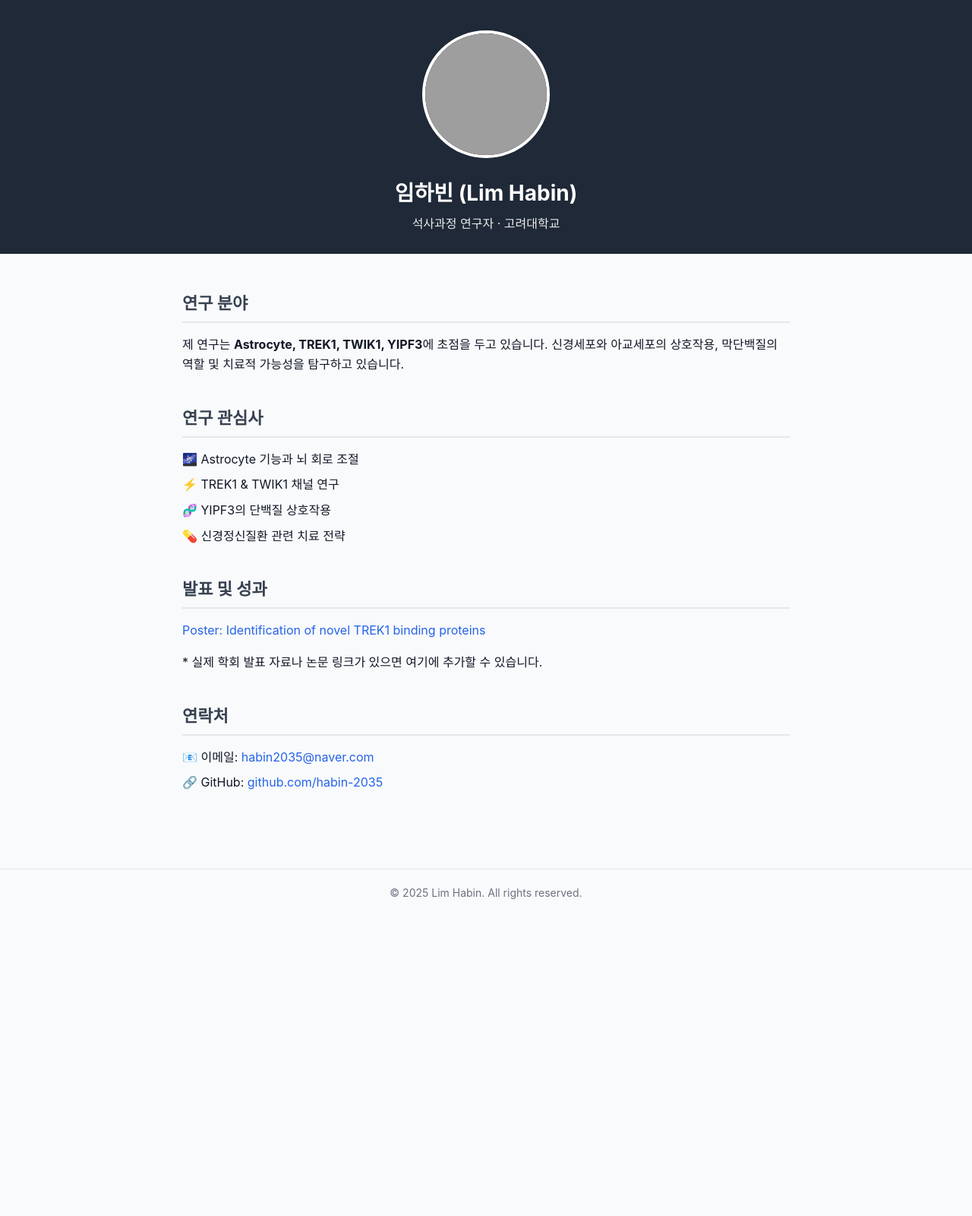
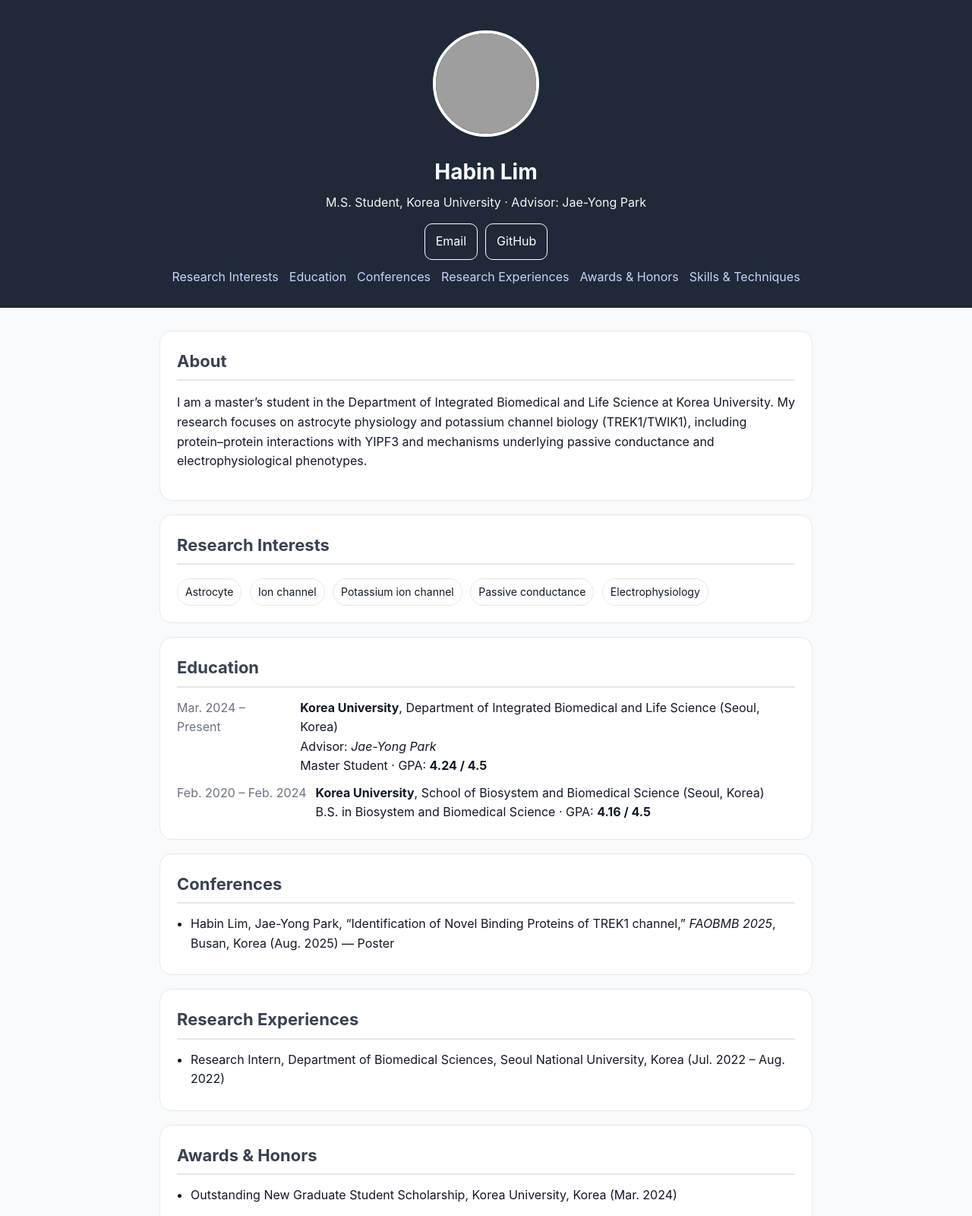
Before and after one commit to habin-2035/habin-2035.github.io, a plain HTML site: page index.html in a window 1280 px wide. Shown: the top 1600 px of the page at 76% size. Before the commit the page ends 1206 px from the top, so only its background shows below. Drawn offline with Linux system fonts and the light colour scheme; grey boxes are pictures that could not be loaded.

Commit message:
Update index.html

```diff
--- a/index.html
+++ b/index.html
@@ -1,124 +1,152 @@
 <!DOCTYPE html>
-<html lang="ko">
+<html lang="en">
 <head>
   <meta charset="utf-8">
   <meta name="viewport" content="width=device-width,initial-scale=1">
-  <title>Researcher Homepage | Lim Habin</title>
+  <title>Habin Lim | Research Homepage</title>
   <style>
-    body {
-      font-family: -apple-system, BlinkMacSystemFont, "Segoe UI", Roboto, Arial, sans-serif;
-      margin: 0;
-      background-color: #f9fafb;
-      color: #111827;
-      line-height: 1.6;
+    :root{
+      --bg:#f9fafb; --fg:#111827; --muted:#6b7280; --card:#ffffff;
+      --line:#e5e7eb; --primary:#2563eb; --accent:#1f2937;
     }
-    header {
-      text-align: center;
-      padding: 40px 20px 20px;
-      background: #1f2937;
-      color: #fff;
-    }
-    header img {
-      width: 160px;
-      height: 160px;
-      border-radius: 50%;
-      border: 4px solid #fff;
-      margin-bottom: 16px;
-      object-fit: cover;
-    }
-    header h1 {
-      margin: 0;
-      font-size: 28px;
-    }
-    header p {
-      margin: 6px 0;
-      font-size: 16px;
-      opacity: 0.9;
-    }
-    main {
-      max-width: 800px;
-      margin: 0 auto;
-      padding: 30px 20px 60px;
-    }
-    section {
-      margin-bottom: 40px;
-    }
-    h2 {
-      border-bottom: 2px solid #e5e7eb;
-      padding-bottom: 6px;
-      margin-bottom: 16px;
-      font-size: 22px;
-      color: #374151;
-    }
-    ul {
-      list-style: none;
-      padding: 0;
-    }
-    ul li {
-      margin-bottom: 8px;
-    }
-    a {
-      color: #2563eb;
-      text-decoration: none;
-    }
-    a:hover {
-      text-decoration: underline;
-    }
-    footer {
-      text-align: center;
-      padding: 20px;
-      font-size: 14px;
-      color: #6b7280;
-      border-top: 1px solid #e5e7eb;
-    }
+    *{box-sizing:border-box}
+    body{margin:0; font-family:-apple-system,BlinkMacSystemFont,"Segoe UI",Roboto,Arial,sans-serif; background:var(--bg); color:var(--fg); line-height:1.6}
+    a{color:var(--primary); text-decoration:none}
+    a:hover{text-decoration:underline}
+    header{background:var(--accent); color:#fff; padding:40px 20px 28px; text-align:center}
+    header .avatar{width:140px; height:140px; border-radius:50%; border:4px solid #fff; object-fit:cover; margin-bottom:16px}
+    nav{margin-top:10px; display:flex; gap:14px; justify-content:center; flex-wrap:wrap}
+    nav a{color:#c7d2fe}
+    .wrap{max-width:900px; margin:0 auto; padding:30px 20px 64px}
+    section{background:var(--card); border:1px solid var(--line); border-radius:16px; padding:22px; margin-bottom:18px}
+    h1{margin:0 0 6px; font-size:28px}
+    h2{margin:0 0 14px; font-size:22px; color:#374151; border-bottom:2px solid var(--line); padding-bottom:6px}
+    .subtitle{margin:6px 0 14px; opacity:.95}
+    .grid{display:grid; gap:14px}
+    @media (min-width:720px){ .grid.two{grid-template-columns:1fr 1fr} }
+    ul{margin:0; padding-left:18px}
+    li{margin-bottom:6px}
+    .item{display:flex; gap:12px}
+    .item .date{min-width:150px; color:var(--muted)}
+    .pill{display:inline-block; border:1px solid var(--line); border-radius:999px; padding:6px 10px; margin:4px 6px 0 0; font-size:14px; background:#fff}
+    footer{text-align:center; padding:22px; color:var(--muted)}
+    .btn{display:inline-block; padding:10px 14px; border:1px solid #fff; border-radius:10px; color:#fff}
+    .links{display:flex; gap:10px; justify-content:center; margin-top:10px; flex-wrap:wrap}
   </style>
 </head>
 <body>
   <header>
-    <!-- 추후 프로필 사진이 있으면 src에 URL 추가 -->
-    <img src="https://avatars.githubusercontent.com/habin-2035" alt="Profile Picture">
-    <h1>임하빈 (Lim Habin)</h1>
-    <p>석사과정 연구자 · 고려대학교</p>
+    <!-- Use your GitHub avatar for now; replace src with your own photo URL later -->
+    <img class="avatar" src="https://avatars.githubusercontent.com/habin-2035" alt="Profile photo">
+    <h1>Habin Lim</h1>
+    <div class="subtitle">M.S. Student, Korea University · Advisor: Jae-Yong Park</div>
+    <div class="links">
+      <a class="btn" href="mailto:habin2035@naver.com">Email</a>
+      <a class="btn" href="https://github.com/habin-2035" target="_blank" rel="noopener">GitHub</a>
+    </div>
+    <nav>
+      <a href="#research-interests">Research Interests</a>
+      <a href="#education">Education</a>
+      <a href="#conferences">Conferences</a>
+      <a href="#experience">Research Experiences</a>
+      <a href="#awards">Awards & Honors</a>
+      <a href="#skills">Skills & Techniques</a>
+    </nav>
   </header>
 
-  <main>
-    <section>
-      <h2>연구 분야</h2>
+  <main class="wrap">
+    <section id="about">
+      <h2>About</h2>
       <p>
-        제 연구는 <strong>Astrocyte, TREK1, TWIK1, YIPF3</strong>에 초점을 두고 있습니다.
-        신경세포와 아교세포의 상호작용, 막단백질의 역할 및 치료적 가능성을 탐구하고 있습니다.
+        I am a master’s student in the Department of Integrated Biomedical and Life Science at Korea University.
+        My research focuses on astrocyte physiology and potassium channel biology (TREK1/TWIK1), including protein–protein interactions with YIPF3 and mechanisms underlying passive conductance and electrophysiological phenotypes.
       </p>
     </section>
 
-    <section>
-      <h2>연구 관심사</h2>
+    <section id="research-interests">
+      <h2>Research Interests</h2>
+      <div>
+        <span class="pill">Astrocyte</span>
+        <span class="pill">Ion channel</span>
+        <span class="pill">Potassium ion channel</span>
+        <span class="pill">Passive conductance</span>
+        <span class="pill">Electrophysiology</span>
+      </div>
+    </section>
+
+    <section id="education">
+      <h2>Education</h2>
+
+      <div class="item">
+        <div class="date">Mar. 2024 – Present</div>
+        <div>
+          <strong>Korea University</strong>, Department of Integrated Biomedical and Life Science (Seoul, Korea)<br>
+          Advisor: <em>Jae-Yong Park</em><br>
+          Master Student · GPA: <strong>4.24 / 4.5</strong>
+        </div>
+      </div>
+
+      <div class="item" style="margin-top:10px;">
+        <div class="date">Feb. 2020 – Feb. 2024</div>
+        <div>
+          <strong>Korea University</strong>, School of Biosystem and Biomedical Science (Seoul, Korea)<br>
+          B.S. in Biosystem and Biomedical Science · GPA: <strong>4.16 / 4.5</strong>
+        </div>
+      </div>
+    </section>
+
+    <section id="conferences">
+      <h2>Conferences</h2>
       <ul>
-        <li>🌌 Astrocyte 기능과 뇌 회로 조절</li>
-        <li>⚡ TREK1 & TWIK1 채널 연구</li>
-        <li>🧬 YIPF3의 단백질 상호작용</li>
-        <li>💊 신경정신질환 관련 치료 전략</li>
+        <li>
+          Habin Lim, Jae-Yong Park, “Identification of Novel Binding Proteins of TREK1 channel,”
+          <em>FAOBMB 2025</em>, Busan, Korea (Aug. 2025) — Poster
+        </li>
       </ul>
     </section>
 
-    <section>
-      <h2>발표 및 성과</h2>
+    <section id="experience">
+      <h2>Research Experiences</h2>
       <ul>
-        <li><a href="#">Poster: Identification of novel TREK1 binding proteins</a></li>
+        <li>
+          Research Intern, Department of Biomedical Sciences, Seoul National University, Korea
+          (Jul. 2022 – Aug. 2022)
+        </li>
       </ul>
-      <p>* 실제 학회 발표 자료나 논문 링크가 있으면 여기에 추가할 수 있습니다.</p>
     </section>
 
-    <section>
-      <h2>연락처</h2>
+    <section id="awards">
+      <h2>Awards & Honors</h2>
       <ul>
-        <li>📧 이메일: <a href="mailto:habin2035@naver.com">habin2035@naver.com</a></li>
-        <li>🔗 GitHub: <a href="https://github.com/habin-2035" target="_blank">github.com/habin-2035</a></li>
+        <li>Outstanding New Graduate Student Scholarship, Korea University, Korea (Mar. 2024)</li>
       </ul>
+    </section>
+
+    <section id="skills">
+      <h2>Skills & Techniques</h2>
+      <div class="grid two">
+        <ul>
+          <li>Cell Culture</li>
+          <li>Western Blot</li>
+          <li>Immunocytochemistry</li>
+          <li>PCR</li>
+          <li>Gateway Cloning</li>
+          <li>Co-Immunoprecipitation</li>
+        </ul>
+        <ul>
+          <li>Surface Biotinylation Assay</li>
+          <li>Primary Astrocyte Culture</li>
+          <li>Electroporation</li>
+          <li>Whole-Cell Patch Clamp</li>
+          <li>Cardiac Perfusion</li>
+          <li>Confocal Microscope Imaging</li>
+        </ul>
+      </div>
     </section>
   </main>
 
   <footer>
-    © 2025 Lim Habin. All rights reserved.
+    © 2025 Habin Lim. All rights reserved.
   </footer>
 </body>
 </html>
```
